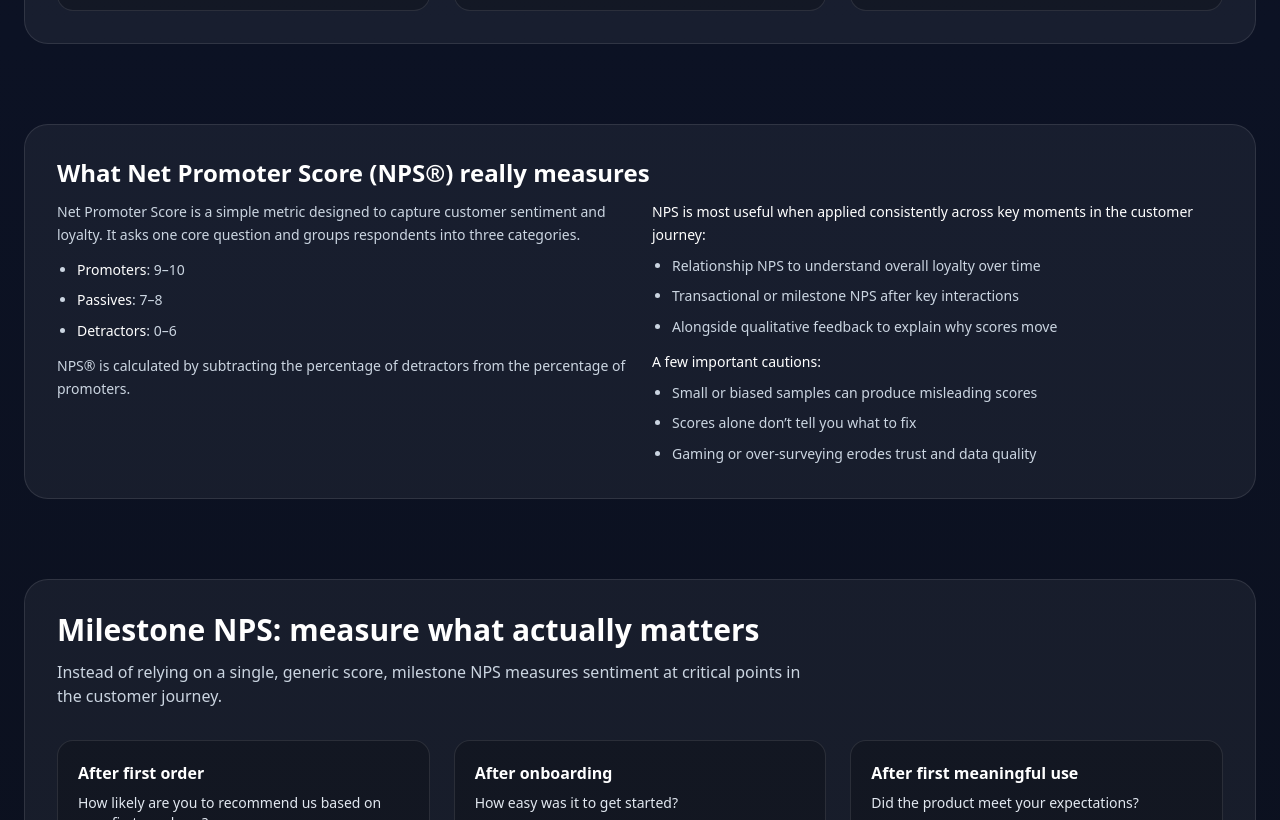
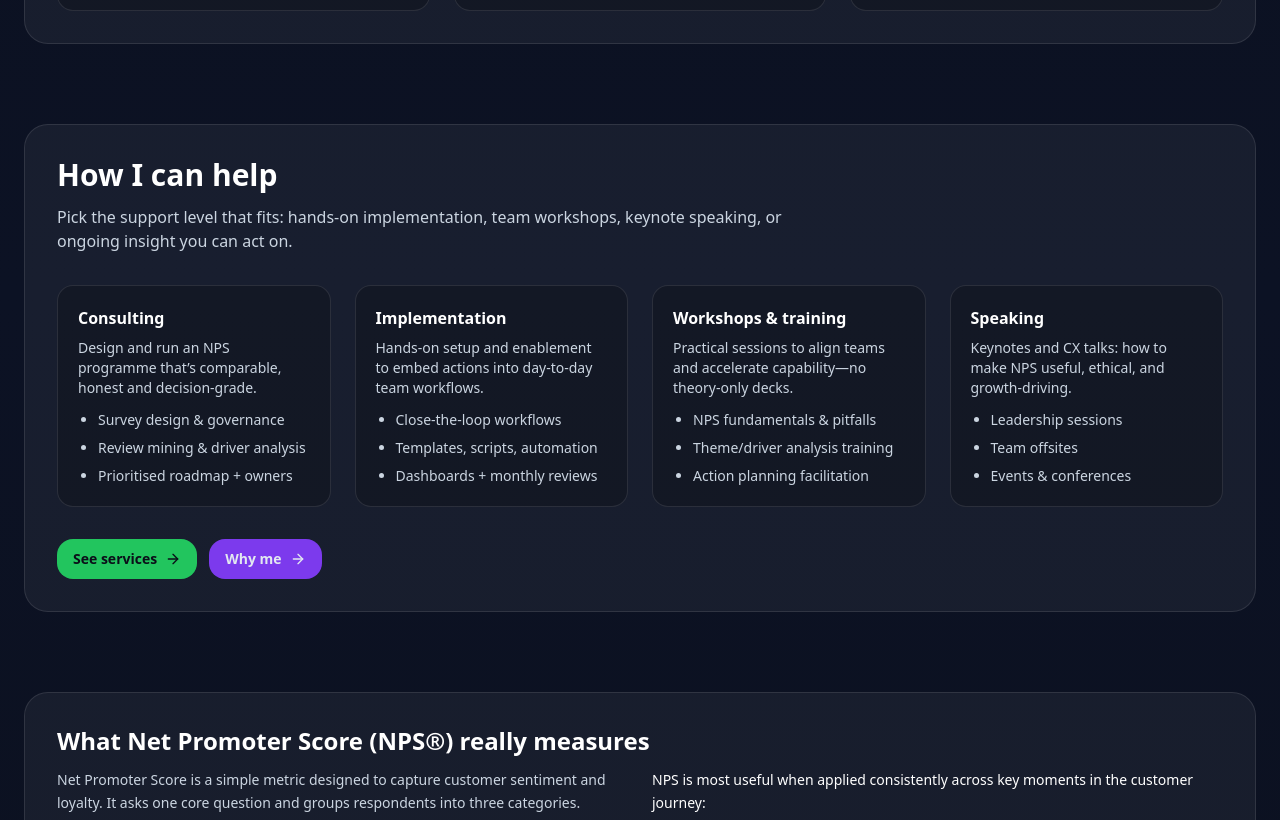
Before and after one commit to CasparRitchie/npsme-site, a React (Vite) app: page / in a window 1280 px wide. Shown: the part 1980-2800 px from the top of the page. Built offline with nearby package versions, Linux system fonts and the light colour scheme; no server answers.

Commit message:
Adding intercom data and improving api call timings v1.909

```diff
--- a/src/NpsMeLanding.jsx
+++ b/src/NpsMeLanding.jsx
@@ -8,8 +8,61 @@ import { computeNpsStats } from "../utils/nps";
 import PageHeader from "./components/PageHeader";
 import { useLanguage } from "./i18n/LanguageContext";
 import { translations } from "./i18n/translations";
+import { localizePath } from "./i18n/pathHelpers";
 
+function ServicesSection() {
+  const { lang } = useLanguage();
+  const tr = (p, f) => translations(lang, p, f);
+  const cards = translations(lang, "landing.services.cards", []);
+  const ctas = translations(lang, "landing.services.ctas", {});
 
+  return (
+    <section id="services" className="mx-auto max-w-7xl px-6 pb-20">
+      <div className="rounded-3xl border border-white/10 bg-white/5 p-6 md:p-8">
+        <div className="max-w-3xl">
+          <h2 className="text-2xl md:text-3xl font-semibold text-white">
+            {tr("landing.services.title")}
+          </h2>
+          <p className="mt-3 text-slate-300">
+            {tr("landing.services.body")}
+          </p>
+        </div>
+
+        <div className="mt-8 grid gap-6 md:grid-cols-2 lg:grid-cols-4">
+          {cards.map((c) => (
+            <div key={c.title} className="rounded-2xl border border-white/10 bg-black/20 p-5">
+              <div className="text-white font-semibold">{c.title}</div>
+              <div className="mt-2 text-sm text-slate-300">{c.desc}</div>
+              {c.bullets?.length ? (
+                <ul className="mt-3 space-y-2 list-disc pl-5 text-sm text-slate-300">
+                  {c.bullets.map((b) => <li key={b}>{b}</li>)}
+                </ul>
+              ) : null}
+            </div>
+          ))}
+        </div>
+
+        <div className="mt-8 flex flex-col sm:flex-row gap-3">
+          <Link
+            to={localizePath("/products", lang)}
+            className="inline-flex items-center gap-2 rounded-2xl px-4 py-2.5 text-sm font-semibold bg-[#22C55E] text-[#0B0F19] hover:bg-[#16A34A] transition"
+          >
+            {ctas.products}
+            <ArrowRight className="h-4 w-4" />
+          </Link>
+
+          <Link
+            to={localizePath("/about", lang)}
+            className="inline-flex items-center gap-2 rounded-2xl px-4 py-2.5 text-sm font-semibold bg-[#7C3AED] hover:bg-[#6D28D9] transition"
+          >
+            {ctas.about}
+            <ArrowRight className="h-4 w-4" />
+          </Link>
+        </div>
+      </div>
+    </section>
+  );
+}
 // --- NPS explainer ---
 function NpsExplainer() {
   const { lang } = useLanguage();
@@ -248,8 +301,7 @@ export default function NpsMeLanding() {
             </motion.p>
 
             <div className="mt-8 flex flex-col sm:flex-row items-start sm:items-center gap-4">
-              <Link
-                to="/book"
+              <Link to={localizePath("/book", lang)}
                 className="group inline-flex items-center gap-2 rounded-2xl px-5 py-3 text-sm font-semibold bg-[#22C55E] text-[#0B0F19] hover:bg-[#16A34A] transition"
               >
                 {tr("landing.hero.ctaPrimary")}
@@ -341,10 +393,9 @@ export default function NpsMeLanding() {
           </div>
 
           <div className="mt-4 md:mt-0 flex flex-col items-start gap-3">
-            <Link
-              to="/demo-survey-page"
+            <Link to={localizePath("/demo-survey-page", lang)}
               className="inline-flex items-center gap-2 rounded-2xl px-4 py-2.5 text-sm font-semibold bg-[#7C3AED] hover:bg-[#6D28D9] text-white"
-            >
+              >
               {tr("landing.demoBlock.cta")}
               <ArrowRight className="h-4 w-4" />
             </Link>
@@ -382,6 +433,7 @@ export default function NpsMeLanding() {
         </div>
       </section>
 
+      <ServicesSection />
       <NpsExplainer />
       <MilestoneNpsSection />
 
@@ -423,10 +475,9 @@ export default function NpsMeLanding() {
               <ArrowRight className="h-4 w-4 transition group-hover:translate-x-0.5" />
             </a>
 
-            <Link
-              to="/book"
+            <Link to={localizePath("/book", lang)}
               className="group inline-flex items-center justify-center gap-2 rounded-2xl px-6 py-3 text-sm font-semibold bg-[#7C3AED] hover:bg-[#6D28D9] transition"
-            >
+              >
               {tr("landing.contact.bookCta")}
               <ArrowRight className="h-4 w-4 transition group-hover:translate-x-0.5" />
             </Link>
```
Also changed, not shown: src/i18n/translations.js.
